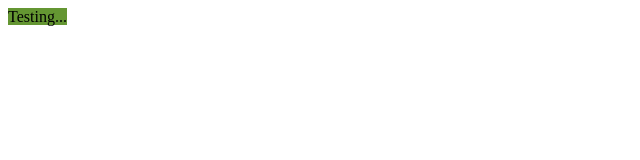
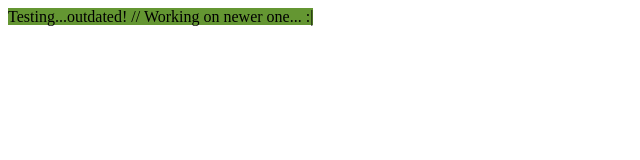
Before and after one commit to Old-Lab-Archives/MeowJS, a website: page test.html in a window 1280 px wide. Shown: the whole page, without its empty margins (0-640 px from the left). Drawn offline with Linux system fonts and the light colour scheme.

Commit message:
Update test.html

```diff
--- a/test.html
+++ b/test.html
@@ -8,6 +8,6 @@
 	</script>
 </head>
 <meow>
-Testing...
+Testing...outdated!  // Working on newer one... :|
 </meow>
 </html>
```
